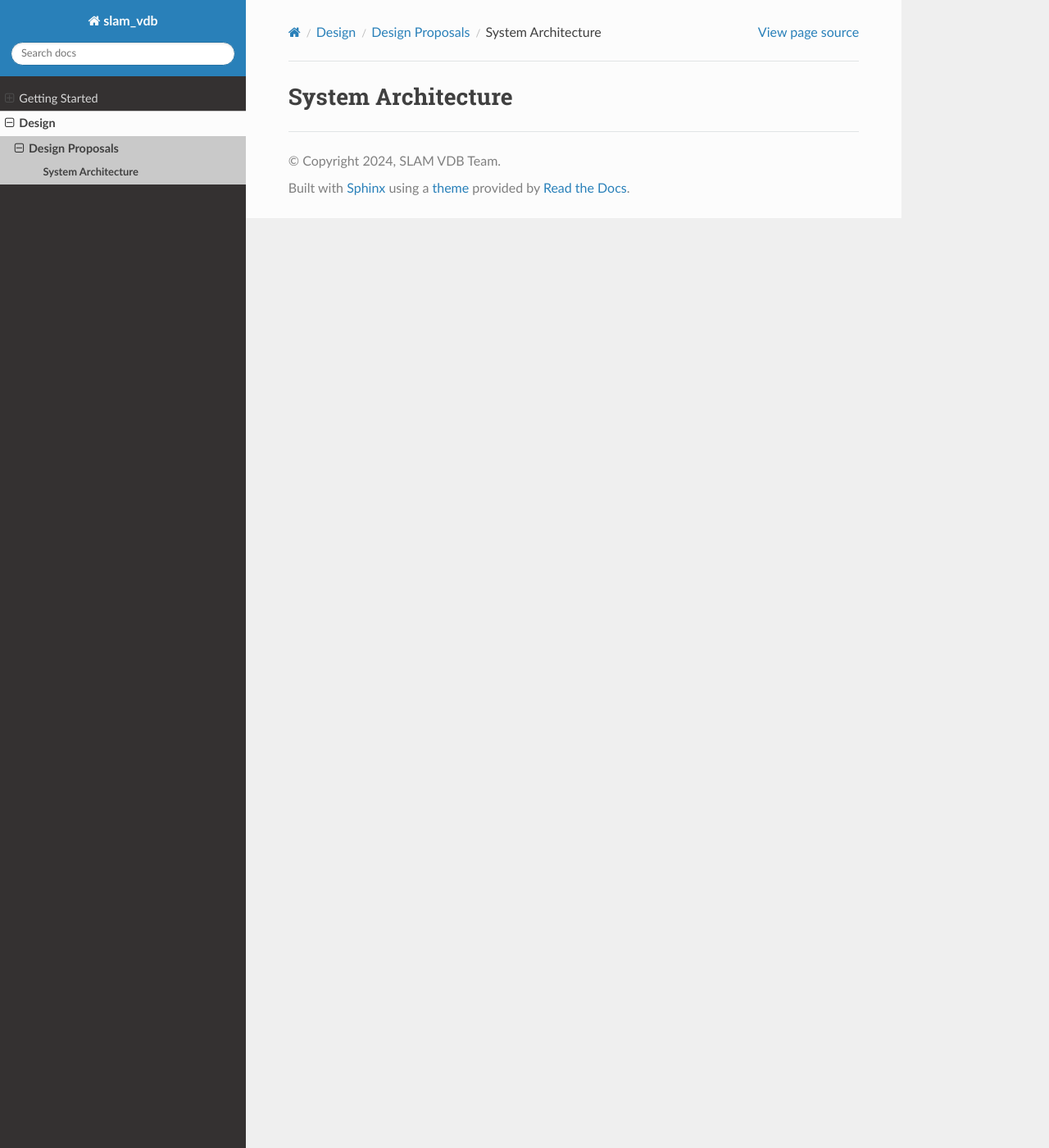
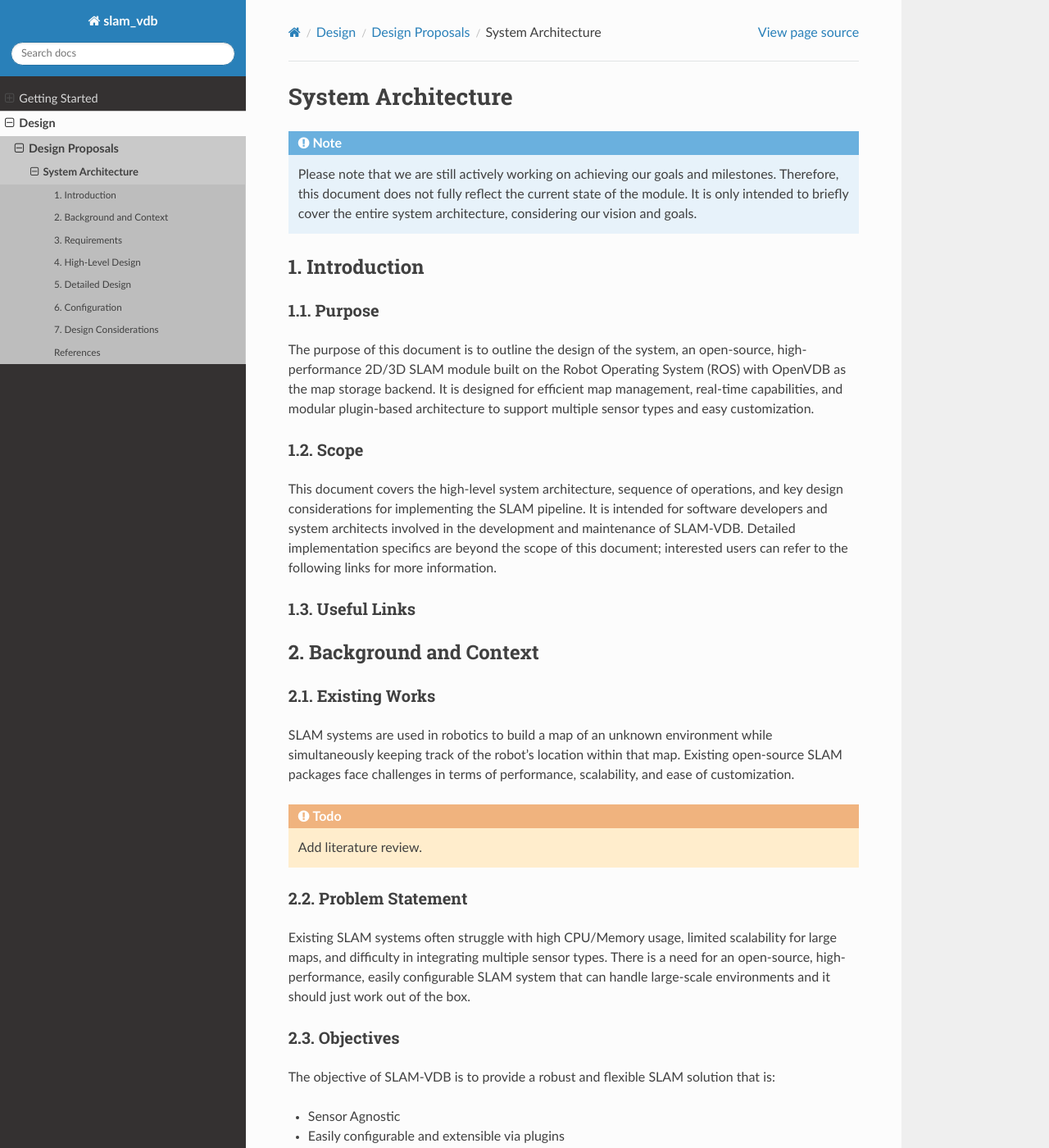
Before and after one commit to mlsdpk/slam_vdb, a Sphinx documentation site: the page built from docs/source/contents/design/proposals/current/system_architecture.md, in a window 1280 px wide and 1400 px high. Shown: the whole window at 82% size. Built offline with Sphinx 7.4.7 and the Read the Docs theme 2.0.0, drawn with Linux system fonts in a browser that asks for light colours; some of the changed text lies outside the part shown.

Commit message:
docs: update system architecture

````diff
--- a/docs/source/contents/design/proposals/current/system_architecture.md
+++ b/docs/source/contents/design/proposals/current/system_architecture.md
@@ -1,2 +1,94 @@
 (system-architecture)=
 # System Architecture
+
+```{note}
+Please note that we are still actively working on achieving our goals and milestones. Therefore, this document does not fully reflect the current state of the module. It is only intended to briefly cover the entire system architecture, considering our vision and goals.
+```
+
+## 1. Introduction
+
+### 1.1. Purpose
+The purpose of this document is to outline the design of the system, an open-source, high-performance 2D/3D SLAM module built on the Robot Operating System (ROS) with OpenVDB as the map storage backend. It is designed for efficient map management, real-time capabilities, and modular plugin-based architecture to support multiple sensor types and easy customization.
+
+### 1.2. Scope
+This document covers the high-level system architecture, sequence of operations, and key design considerations for implementing the SLAM pipeline. It is intended for software developers and system architects involved in the development and maintenance of SLAM-VDB. Detailed implementation specifics are beyond the scope of this document; interested users can refer to the following links for more information.
+
+
+
+### 1.3. Useful Links
+
+## 2. Background and Context
+
+### 2.1. Existing Works
+SLAM systems are used in robotics to build a map of an unknown environment while simultaneously keeping track of the robot's location within that map. Existing open-source SLAM packages face challenges in terms of performance, scalability, and ease of customization.
+
+```{todo}
+Add literature review.
+```
+
+### 2.2. Problem Statement
+Existing SLAM systems often struggle with high CPU/Memory usage, limited scalability for large maps, and difficulty in integrating multiple sensor types. There is a need for an open-source, high-performance, easily configurable SLAM system that can handle large-scale environments and it should just work out of the box.
+
+### 2.3. Objectives
+The objective of SLAM-VDB is to provide a robust and flexible SLAM solution that is:
+
+- Sensor Agnostic
+- Easily configurable and extensible via plugins
+- Efficient map storage and real-time rendering capabilities
+- Handle large-scale environments
+- Support lifelong mapping
+- High Performanace
+- Ease of use with extensive documentation
+
+## 3. Requirements
+
+### 3.1. Functional Requirements
+- Support for multiple sensor types (2D/3D LiDAR, cameras, IMUs)
+- Configurable front-ends and back-ends via plugins
+- Real-time map rendering capabilities
+- Serialization and deserialization of maps and pose graphs
+- Single configuration file for entire system setup
+
+### 3.2. Non-Functional Requirements
+- High performance with low CPU/Memory usage
+- Scalability to handle large maps
+- Modular and extensible design
+
+### 3.3. User Requirements
+- Easy setup and configuration
+- Comprehensive documentation
+- Ability to customize and extend functionalities via plugins
+
+## 4. High-Level Design
+
+### 4.1. System Architecture
+SLAM-VDB is composed of several key components, each responsible for a specific aspect of the SLAM process. The architecture is modular and plugin-based, allowing for easy customization and extension.
+
+High-Level Architecture Diagram
+```{image} ../img/system_architecture/slamvdb-system-architecture.png
+:align: center
+```
+
+### 4.2. Data Flow
+
+### 4.3. Component Design
+
+```{image} ../img/system_architecture/slamvdb-front-end-sequence-diagram.png
+:align: center
+```
+
+## 5. Detailed Design
+
+## 6. Configuration
+
+## 7. Design Considerations
+
+### 7.1 Performance
+
+### 7.2 Extensibility
+
+### 7.3 Real-Time Capabilities
+
+### 7.4 Future Plans
+
+## References
````
Also changed, not shown: docs/source/contents/design/proposals/img/system_architecture/slamvdb-front-end-sequence-diagram.png (added), docs/source/contents/design/proposals/img/system_architecture/slamvdb-system-architecture.png (added).
